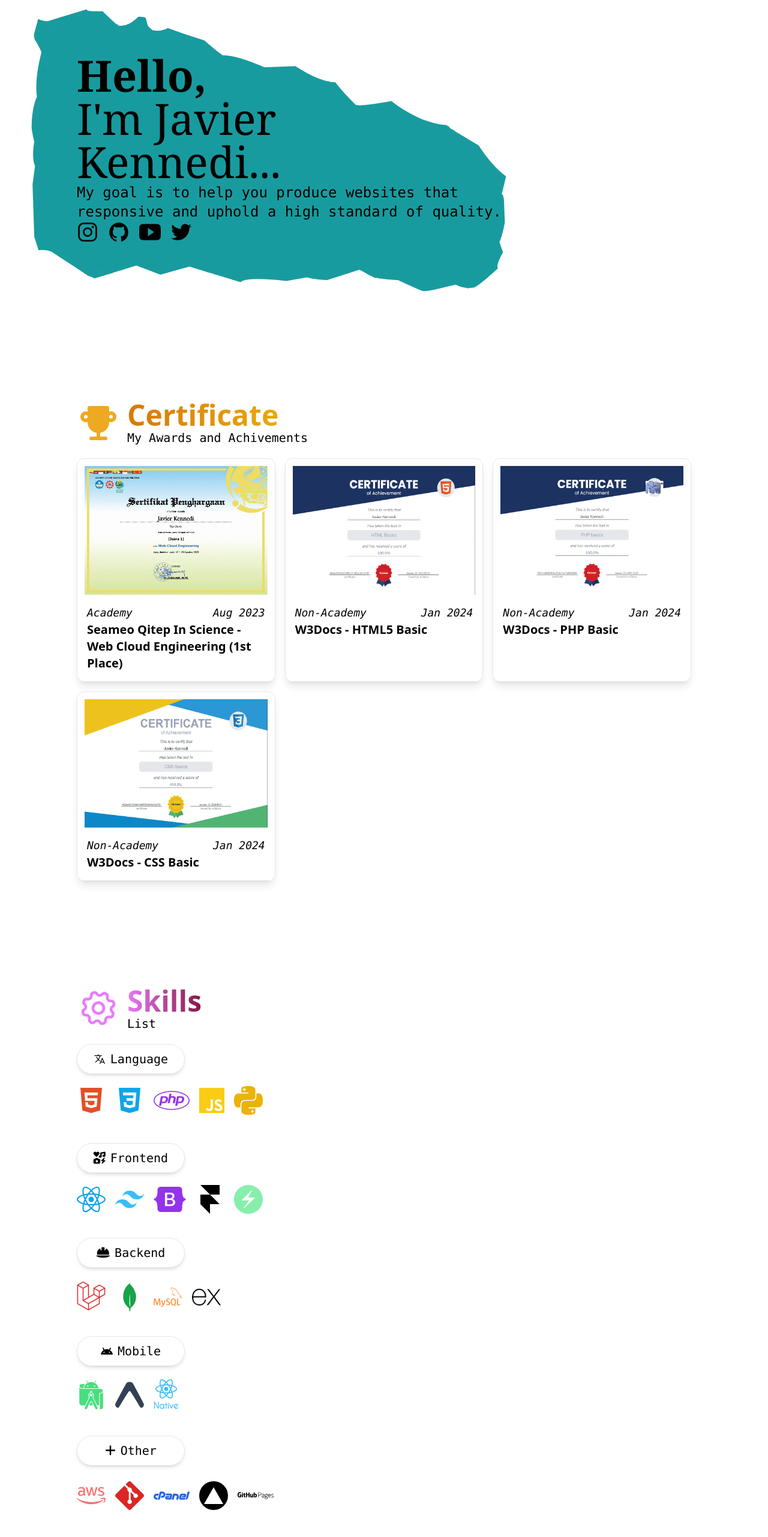
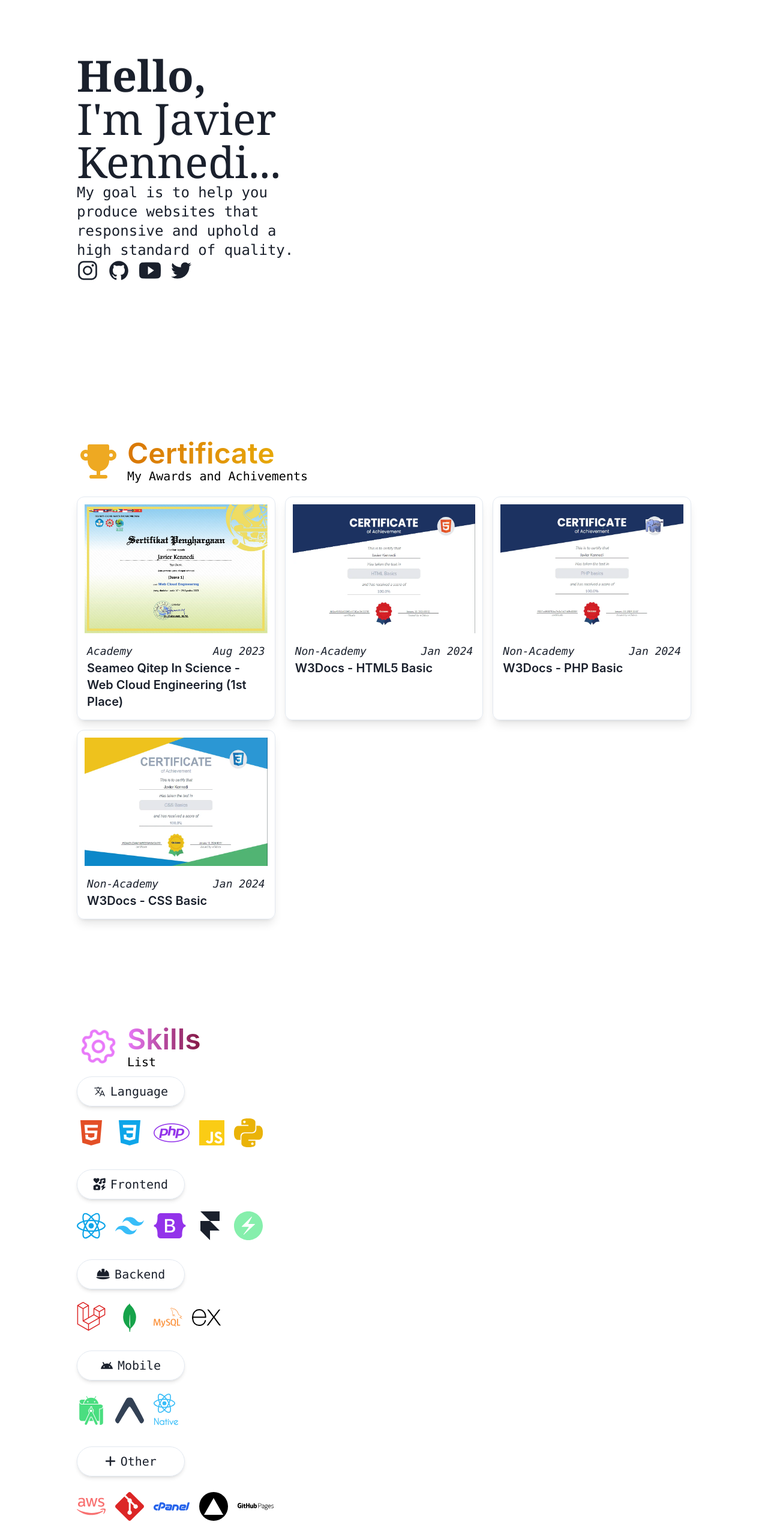
Before and after one commit to Kenqer/portfolio, a React (Create React App) app: page / in a window 1280 px wide. Shown: the part 234-2797 px from the top of the page at 60% size. Built offline with nearby package versions, Linux system fonts and the light colour scheme.

Commit message:
Add Animation and delete prev bckground, and add tooltip(chkraui)

```diff
--- a/package.json
+++ b/package.json
@@ -3,18 +3,22 @@
   "version": "0.1.0",
   "private": true,
   "dependencies": {
+    "@chakra-ui/react": "^2.8.2",
     "@emailjs/browser": "^4.1.0",
+    "@emotion/react": "^11.11.4",
+    "@emotion/styled": "^11.11.0",
     "@fortawesome/fontawesome-svg-core": "^6.5.1",
     "@fortawesome/free-brands-svg-icons": "^6.5.1",
     "@fortawesome/free-regular-svg-icons": "^6.5.1",
     "@fortawesome/free-solid-svg-icons": "^6.5.1",
     "@fortawesome/react-fontawesome": "^0.2.0",
+    "@lottiefiles/lottie-player": "^2.0.4",
     "@testing-library/jest-dom": "^5.17.0",
     "@testing-library/react": "^13.4.0",
     "@testing-library/user-event": "^13.5.0",
     "@vercel/analytics": "^1.1.2",
     "emailjs": "^4.0.3",
-    "framer-motion": "^11.0.3",
+    "framer-motion": "^11.0.8",
     "react": "^18.2.0",
     "react-dom": "^18.2.0",
     "react-icons": "^5.0.1",
--- a/src/pages/Home.js
+++ b/src/pages/Home.js
@@ -1,6 +1,8 @@
 import { motion, useInView, useAnimation, spring } from "framer-motion"
 import Reveal from "../components/utils/Reveal";
-import {SiAmazonaws, SiAndroid, SiAndroidstudio, SiChakraui, SiCpanel, SiExpo, SiExpress, SiFramer, SiGit, SiGithubpages, SiMongodb, SiMysql, SiPython, SiReact, SiTailwindcss, SiVercel} from 'react-icons/si'
+import { SiAmazonaws, SiAndroid, SiAndroidstudio, SiChakraui, SiCpanel, SiExpo, SiExpress, SiFramer, SiGit, SiGithubpages, SiMongodb, SiMysql, SiPython, SiReact, SiTailwindcss, SiVercel } from 'react-icons/si'
+import * as LottiePlayer from "@lottiefiles/lottie-player";
+import { Tooltip } from '@chakra-ui/react'
 
 const Home = () => {
     const iconList = {
@@ -16,24 +18,20 @@ const Home = () => {
     return (
         <div>
             <header className="home">
-                <div className="flex flex-row">
-                    <div className="w-full h-[78vh] md:h-full relative overflow-hidden md:static md:overflow-visible flex flex-col gap-2 justify-center pt-[25vh] px-[10%] z-[1] text-5xl md:text-7xl ">
+                <div className="flex md:flex-row flex-col ">
+                    <div className="md:w-1/2 w-full h-full mt-10 md:mt-0 md:h-full relative overflow-hidden md:static md:overflow-visible flex flex-col gap-2 justify-center md:pt-[25vh] px-[10%] z-[1] text-5xl md:text-7xl ">
 
-                        <motion.div
-                            initial={{ opacity: 0, filter: 'blur(15px)', y: 50 }}
-                            whileInView={{ opacity: 1, filter: 'blur(0px)', y: 0 }}
-                            viewport={{ once: true, amount: 0.2 }}
+                        {/* <motion.div
                             className="absolute z-[1] ml-[-10vh] w-[100vh] md:w-[80vh] lg:w-[100vh] ">
                             <img src="./img/BG.webp" alt="" draggable='false' />
-                        </motion.div>
+                        </motion.div> */}
                         <div className="z-[2]">
                             <Reveal>
                                 <h1 className="font-bold font-serif ">Hello,</h1>
                                 <h2 className="font-serif ">I'm Javier</h2>
                                 <h2 className="font-serif ">Kennedi...</h2>
                                 <div className="text-lg md:text-2xl flex flex-col ">
-                                    <p className="font-mono">My goal is to help you produce websites that</p>
-                                    <p className="font-mono">responsive and uphold a high standard of quality.</p>
+                                    <p className="font-mono">My goal is to help you produce websites that responsive and uphold a high standard of quality.</p>
                                 </div>
                             </Reveal>
                             <div className="flex text-2xl md:text-4xl gap-4">
@@ -100,6 +98,20 @@ const Home = () => {
                             </div>
                         </div>
                     </div>
+                    <motion.div
+                        initial={{ opacity: 0, filter: 'blur(15px)', y: 50 }}
+                        whileInView={{ opacity: 1, filter: 'blur(0px)', y: 0 }}
+                        viewport={{ once: true, amount: 0.2 }}
+                        transition={{ duration: 1.2 }}
+                        className="md:w-1/2 static w-full z-[1] blur-sm md:blur-none">
+                        <lottie-player
+                            autoplay
+                            loop
+                            mode="normal"
+                            src="https://lottie.host/5e562d08-18f9-47fa-8502-371b492c0d25/C3FhCBBp0F.json"
+                            className="w-20 h-20"
+                        ></lottie-player>
+                    </motion.div>
                 </div>
             </header>
             <main className="my-[80vw] md:my-[20vw] flex flex-col gap-44">
@@ -179,7 +191,8 @@ const Home = () => {
                     </motion.div>
                 </section>
                 <Reveal>
-                    <section id="skills" className="px-[10%] flex flex-col">
+                    <section id="skills" className="md:px-[10%] flex flex-row md:justify-between items-center">
+                        <div className="flex flex-col md:w-1/2 w-full z-[2] px-[10%] md:px-0">
                             <div className="w-full flex gap-3 ">
                                 <span className="">
                                     <svg xmlns="http://www.w3.org/2000/svg" className="icon icon-tabler icon-tabler-settings chip w-[4.5rem] text-fuchsia-400 hover:text-fuchsia-900 hover:scale-110 duration-300" width="4.5rem" height="4.5rem" viewBox="0 0 24 24" strokeWidth="1.5" stroke="currentColor" fill="none" strokeLinecap="round" strokeLinejoin="round"><path stroke="none" d="M0 0h24v24H0z" fill="none" /><path d="M10.325 4.317c.426 -1.756 2.924 -1.756 3.35 0a1.724 1.724 0 0 0 2.573 1.066c1.543 -.94 3.31 .826 2.37 2.37a1.724 1.724 0 0 0 1.065 2.572c1.756 .426 1.756 2.924 0 3.35a1.724 1.724 0 0 0 -1.066 2.573c.94 1.543 -.826 3.31 -2.37 2.37a1.724 1.724 0 0 0 -2.572 1.065c-.426 1.756 -2.924 1.756 -3.35 0a1.724 1.724 0 0 0 -2.573 -1.066c-1.543 .94 -3.31 -.826 -2.37 -2.37a1.724 1.724 0 0 0 -1.065 -2.572c-1.756 -.426 -1.756 -2.924 0 -3.35a1.724 1.724 0 0 0 1.066 -2.573c-.94 -1.543 .826 -3.31 2.37 -2.37c1 .608 2.296 .07 2.572 -1.065z" /><path d="M9 12a3 3 0 1 0 6 0a3 3 0 0 0 -6 0" /></svg>
@@ -196,19 +209,31 @@ const Home = () => {
                                 </span>
                                 <ul className='flex flex-wrap gap-4 text-5xl py-5'>
                                     <li className='htmls'>
+                                        <Tooltip label="HTML5" hasArrow>
                                             <ion-icon name="logo-html5"></ion-icon>
+                                        </Tooltip>
                                     </li>
                                     <li className='text-sky-500'>
+                                        <Tooltip label="CSS3" hasArrow>
                                             <ion-icon name="logo-css3"></ion-icon>
+                                        </Tooltip>
                                     </li>
                                     <li className='text-purple-600'>
+                                        <Tooltip label="PHP" hasArrow>
                                             <i className='fa-brands fa-php'></i>
+                                        </Tooltip>
                                     </li>
                                     <li className='text-yellow-400 '>
+                                        <Tooltip hasArrow label="Javascript">
                                             <i className="fa-brands fa-js"></i>
+                                        </Tooltip>
                                     </li>
                                     <li className='text-yellow-500 '>
+                                        <Tooltip label="Python" hasArrow>
+                                            <span>
                                                 <SiPython className=""></SiPython>
+                                            </span>
+                                        </Tooltip>
                                     </li>
                                 </ul>
                             </div>
@@ -219,19 +244,37 @@ const Home = () => {
                                 </span>
                                 <ul className='flex flex-wrap gap-4 text-5xl py-5'>
                                     <li>
+                                        <Tooltip label="React JS" hasArrow>
+                                            <span>
                                                 <SiReact className="text-sky-500"></SiReact>
+                                            </span>
+                                        </Tooltip>
                                     </li>
                                     <li>
+                                        <Tooltip label="TailwindCSS" hasArrow>
+                                            <span>
                                                 <SiTailwindcss className="text-sky-400"></SiTailwindcss>
+                                            </span>
+                                        </Tooltip>
                                     </li>
                                     <li className='text-purple-600'>
+                                        <Tooltip label="Bootstrap" hasArrow>
                                             <i className="fa-brands fa-bootstrap"></i>
+                                        </Tooltip>
                                     </li>
                                     <li>
+                                        <Tooltip label='Framer Motion' hasArrow>
+                                            <span>
                                                 <SiFramer className=""></SiFramer>
+                                            </span>
+                                        </Tooltip>
                                     </li>
                                     <li>
+                                        <Tooltip label='Chakra UI' hasArrow>
+                                            <span>
                                                 <SiChakraui className="text-green-300"></SiChakraui>
+                                            </span>
+                                        </Tooltip>
                                     </li>
                                 </ul>
                             </div>
@@ -242,16 +285,30 @@ const Home = () => {
                                 </span>
                                 <ul className='flex flex-wrap gap-4 text-5xl py-5 items-center'>
                                     <li>
+                                        <Tooltip label='Laravel' hasArrow>
                                             <i className="fa-brands fa-laravel text-red-600"></i>
+                                        </Tooltip>
                                     </li>
                                     <li>
+                                        <Tooltip label="MongoDB" hasArrow>
+                                            <span>
                                                 <SiMongodb className="fa-brands fa-laravel text-green-600"></SiMongodb>
+                                            </span>
+                                        </Tooltip>
                                     </li>
                                     <li>
+                                        <Tooltip label="MySQL" hasArrow>
+                                            <span>
                                                 <SiMysql className="fa-brands fa-laravel text-orange-400"></SiMysql>
+                                            </span>
+                                        </Tooltip>
                                     </li>
                                     <li>
+                                        <Tooltip label="Express JS" hasArrow>
+                                            <span>
                                                 <SiExpress className="fa-brands fa-laravel text-black"></SiExpress>
+                                            </span>
+                                        </Tooltip>
                                     </li>
                                 </ul>
                             </div>
@@ -262,14 +319,25 @@ const Home = () => {
                                 </span>
                                 <ul className='flex flex-wrap gap-4  py-5 items-center'>
                                     <li>
-                                    <SiAndroidstudio className="text-5xl text-green-400"></SiAndroidstudio>
+                                        <Tooltip label="Android Studio" hasArrow>
+                                            <span>
+                                                <SiAndroidstudio className="text-5xl text-green-400"></SiAndroidstudio>                                            </span>
+                                        </Tooltip>
                                     </li>
                                     <li>
+                                        <Tooltip label="Expo" hasArrow>
+                                            <span>
                                                 <SiExpo className="text-5xl text-slate-700"></SiExpo>
+                                            </span>
+                                        </Tooltip>
                                     </li>
                                     <li className="flex flex-col items-center justify-center">
+                                        <Tooltip label="React Native" hasArrow>
+                                            <span>
                                                 <SiReact className="text-4xl text-sky-400"></SiReact>
                                                 <span className="text-sm font-[jawa] font-bold text-sky-400">Native</span>
+                                            </span>
+                                        </Tooltip>
                                     </li>
                                 </ul>
                             </div>
@@ -280,21 +348,51 @@ const Home = () => {
                                 </span>
                                 <ul className='flex flex-wrap gap-4 py-5 items-center'>
                                     <li>
+                                        <Tooltip label='AWS' hasArrow>
+                                            <span>
                                                 <SiAmazonaws className="text-5xl  text-red-400"></SiAmazonaws>
+                                            </span>
+                                        </Tooltip>
                                     </li>
                                     <li>
+                                        <Tooltip label="Git">
+                                            <span>
                                                 <SiGit className="text-5xl text-red-600"></SiGit>
+                                            </span>
+                                        </Tooltip>
                                     </li>
                                     <li>
+                                        <Tooltip label="cPanel" hasArrow>
+                                            <span>
                                                 <SiCpanel className="text-6xl text-blue-600"></SiCpanel>
+                                            </span>
+                                        </Tooltip>
                                     </li>
                                     <li className=" bg-black rounded-full flex items-center">
+                                        <Tooltip label="Vercel" hasArrow>
+                                            <span>
                                                 <SiVercel className="text-5xl text-white p-2"></SiVercel>
+                                            </span>
+                                        </Tooltip>
                                     </li>
                                     <li className="">
+                                        <Tooltip label='Github Pages' hasArrow>
+                                            <span>
                                                 <SiGithubpages className="text-6xl text-black"></SiGithubpages>
+                                            </span>
+                                        </Tooltip>
                                     </li>
                                 </ul>
+                            </div>
+                        </div>
+                        <div className="md:w-1/2 absolute md:static w-full z-[1] blur-sm md:blur-none">
+                            <lottie-player
+                                autoplay
+                                loop
+                                mode="normal"
+                                src="https://lottie.host/6dec9da8-de4b-44f1-bb9c-1ca95d70fb59/5H2I83WxU9.json"
+                                className="w-20 h-20"
+                            ></lottie-player>
                         </div>
                     </section>
                 </Reveal>
```
Also changed, not shown: src/App.js (+6 -2 lines), 1 other file (tests, documents, lock files or other folders). Lines whose indentation alone changed are shown as unchanged.
